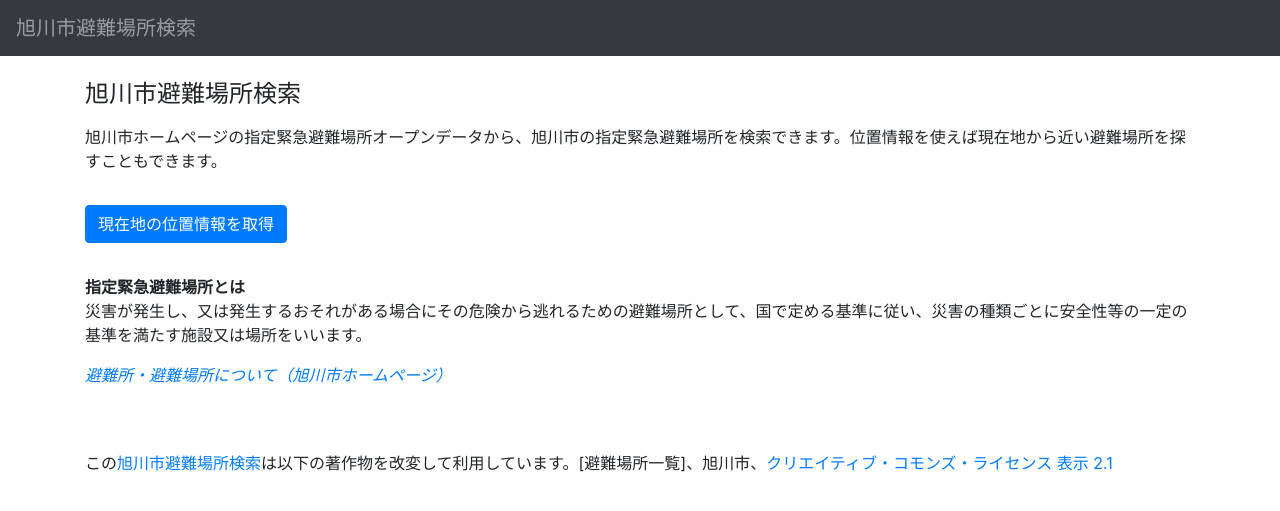
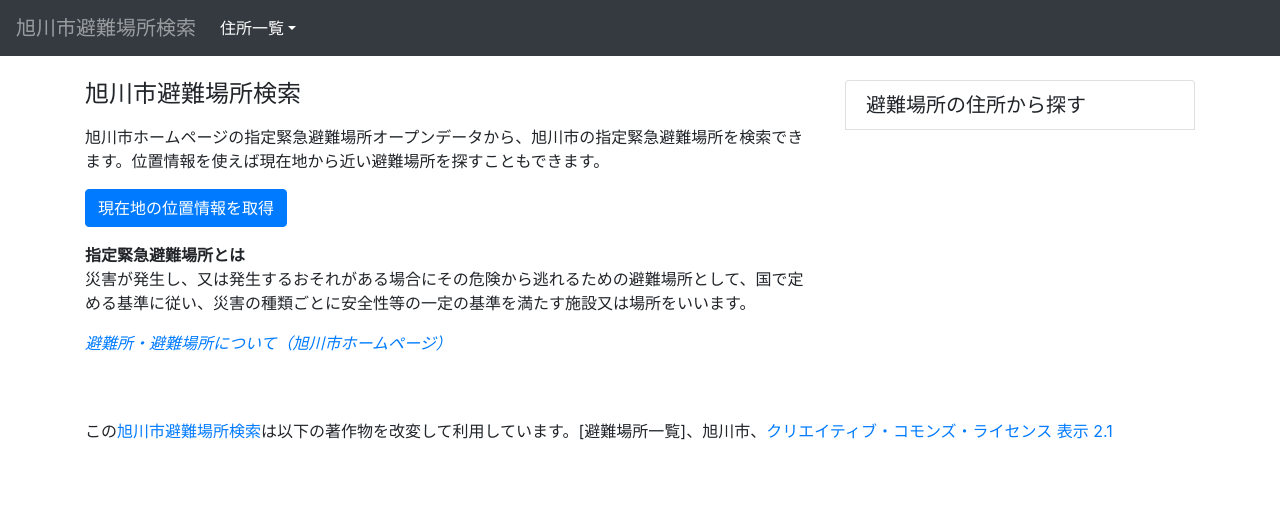
Before and after one commit to takedah/hinanbasho, a Flask app: page / in a window 1280 px wide. Shown: the top 511 px of the page. Run offline with Flask 2, Linux system fonts and the light colour scheme; data that the repository does not hold is empty; some libraries are stand-ins or nearby versions.

Commit message:
指定した町域の避難場所一覧を表示するメニューを追加。

```diff
--- a/hinanbasho/templates/index.html
+++ b/hinanbasho/templates/index.html
@@ -2,25 +2,17 @@
 {% block content %}
 <div class="container mb-5">
     <div class="row">
-        <div class="col-md-12">
+        <div class="col-md-8">
             <section>
                 <h1 class="h4 mb-3">旭川市避難場所検索</h1>
                 <p>旭川市ホームページの指定緊急避難場所オープンデータから、旭川市の指定緊急避難場所を検索できます。位置情報を使えば現在地から近い避難場所を探すこともできます。</p>
             </section>
-        </div>
-    </div>
-    <div class="row">
-        <div class="col-md-12">
             <section>
                 <p id="gpsServiceStatus" class="none"></p>
             </section>
             <section id="nudge">
                 <p><button id="useGps" class="btn btn-primary">現在地の位置情報を取得</button></p>
             </section>
-        </div>
-    </div>
-    <div class="row">
-        <div class="col-md-12">
             <section id="searchByGps">
                 <form action="./search_by_gps" method="POST">
                     <p>
@@ -30,10 +22,7 @@
                     </p>
                 </form>
             </section>
-        </div>
-    </div>
-    <div class="row">
-        <div class="col-md-12">
+            <section>
                 <blockquote class="mt-3">
                     <dl>
                         <dt>指定緊急避難場所とは</dt>
@@ -41,6 +30,19 @@
                     </dl>
                     <cite><a href="http://www.city.asahikawa.hokkaido.jp/kurashi/320/321/d053843.html" title="旭川市ホームページ">避難所・避難場所について（旭川市ホームページ）</a></cite>
                 </blockquote>
+            </section>
+        </div>
+        <div class="col-md-4">
+            <section>
+                <div class="list-group">
+                    <h2 class="list-group-item h5">避難場所の住所から探す</h5>
+                    <ul class="pl-0">
+                    {% for area_name in area_names %}
+                    <li class="list-group-item list-group-item-action"><a href="/area/{{ area_name }}" title="{{ area_name }}の避難場所一覧へ">{{ area_name }}</a></li>
+                    {% endfor %}
+                    </ul>
+                </div>
+            </section>
         </div>
     </div>
 </div>
--- a/hinanbasho/templates/layout.html
+++ b/hinanbasho/templates/layout.html
@@ -16,6 +16,16 @@
                 <div class="navbar-nav">
                     <a class="navbar-brand text-white-50" href="/" title="トップページへ戻る">旭川市避難場所検索</a>
                 </div>
+                <div class="navbar-nav mr-2">
+                    <div class="dropdown show">
+                        <a class="nav-link dropdown-toggle" href="#" role="button" id="dropdownMenuLink" data-toggle="dropdown" aria-haspopup="true" aria-expanded="false">住所一覧</a>
+                        <div class="dropdown-menu" aria-labelledby="dropdownMenuLink">
+                            {% for area_name in area_names %}
+                            <a class="dropdown-item" href="/area/{{ area_name }}">{{ area_name }}</a>
+                            {% endfor %}
+                        </div>
+                    </div>
+                </div>
             </nav>
         </header>
         <main>
--- a/hinanbasho/templates/search_by_gps.html
+++ b/hinanbasho/templates/search_by_gps.html
@@ -19,7 +19,7 @@
                         {% for result in search_results %}
                         <tr id="order{{ result['order'] }}" data-latitude="{{ result['site'].latitude|tojson }}" data-longitude="{{ result['site'].longitude|tojson }}" data-pointname="{{ result['site'].site_name|safe }}">
                             <td>{{ result['order'] }}</td>
-                            <td><a href="site/{{ result['site'].site_id }}" title="{{ result['site'].site_name }}の詳細へ">{{ result['site'].site_name }}</a></td>
+                            <td><a href="/site/{{ result['site'].site_id }}" title="{{ result['site'].site_name }}の詳細へ">{{ result['site'].site_name }}</a></td>
                             <td>{{ result['site'].address }}</td>
                             <td>約{{ result['distance'] }}km</td>
                         </tr>
--- a/hinanbasho/views.py
+++ b/hinanbasho/views.py
@@ -54,6 +54,13 @@ def get_db():
     return g.postgres_db
 
 
+def get_area_names():
+    if not hasattr(g, "area_names"):
+        service = EvacuationSiteService(get_db())
+        g.area_names = service.get_area_names()
+    return g.area_names
+
+
 @app.teardown_appcontext
 def close_db(error):
     if hasattr(g, "postgres_db"):
@@ -63,14 +70,14 @@ def close_db(error):
 @app.route("/")
 def index():
     title = "トップページ"
-    return render_template("index.html", title=title)
+    return render_template("index.html", title=title, area_names=get_area_names())
 
 
 @app.route("/search_by_gps", methods=["GET", "POST"])
 def search_by_gps():
     if request.method == "GET":
         title = "旭川市避難場所検索"
-        return render_template("index.html", title=title)
+        return render_template("index.html", title=title, area_names=get_area_names())
     else:
         title = "現在地から近い避難場所の検索結果"
         current_latitude = escape(request.form["current_latitude"])
@@ -85,7 +92,10 @@ def search_by_gps():
             title = "検索条件に誤りがあります"
             error_message = "緯度経度が正しくありません。"
             return render_template(
-                "error.html", title=title, error_message=error_message
+                "error.html",
+                title=title,
+                area_names=get_area_names(),
+                error_message=error_message,
             )
 
         service = EvacuationSiteService(get_db())
@@ -93,6 +103,7 @@ def search_by_gps():
         return render_template(
             "search_by_gps.html",
             title=title,
+            area_names=get_area_names(),
             search_results=near_sites,
             current_latitude=current_latitude,
             current_longitude=current_longitude,
@@ -107,19 +118,30 @@ def site(site_id):
     except ValueError:
         title = "検索条件に誤りがあります"
         error_message = "避難場所の連番が正しくありません。"
-        return render_template("error.html", title=title, error_message=error_message)
+        return render_template(
+            "error.html",
+            title=title,
+            area_names=get_area_names(),
+            error_message=error_message,
+        )
 
     service = EvacuationSiteService(get_db())
     result = service.find_by_site_id(site_id)
     if len(result) == 0:
         title = "検索条件に誤りがあります"
         error_message = "そのような避難場所連番はありません。"
-        return render_template("error.html", title=title, error_message=error_message)
+        return render_template(
+            "error.html",
+            title=title,
+            area_names=get_area_names(),
+            error_message=error_message,
+        )
 
     title = "避難場所「" + result[0].site_name + "」の情報"
     return render_template(
         "site.html",
         title=title,
+        area_names=get_area_names(),
         result=result[0],
     )
 
@@ -132,12 +154,18 @@ def area(area_name):
     if len(search_results) == 0:
         title = "検索条件に誤りがあります"
         error_message = "そのような住所の避難場所はありません。"
-        return render_template("error.html", title=title, error_message=error_message)
+        return render_template(
+            "error.html",
+            title=title,
+            area_names=get_area_names(),
+            error_message=error_message,
+        )
 
     title = "「" + area_name + "」の避難場所"
     return render_template(
         "area.html",
         title=title,
+        area_names=get_area_names(),
         area_name=area_name,
         search_results=search_results,
     )
@@ -146,7 +174,7 @@ def area(area_name):
 @app.errorhandler(404)
 def not_found(error):
     title = "404 Page Not Found."
-    return render_template("404.html", title=title)
+    return render_template("404.html", title=title, area_names=get_area_names())
 
 
 if __name__ == "__main__":
```
Lines whose indentation alone changed are shown as unchanged.
